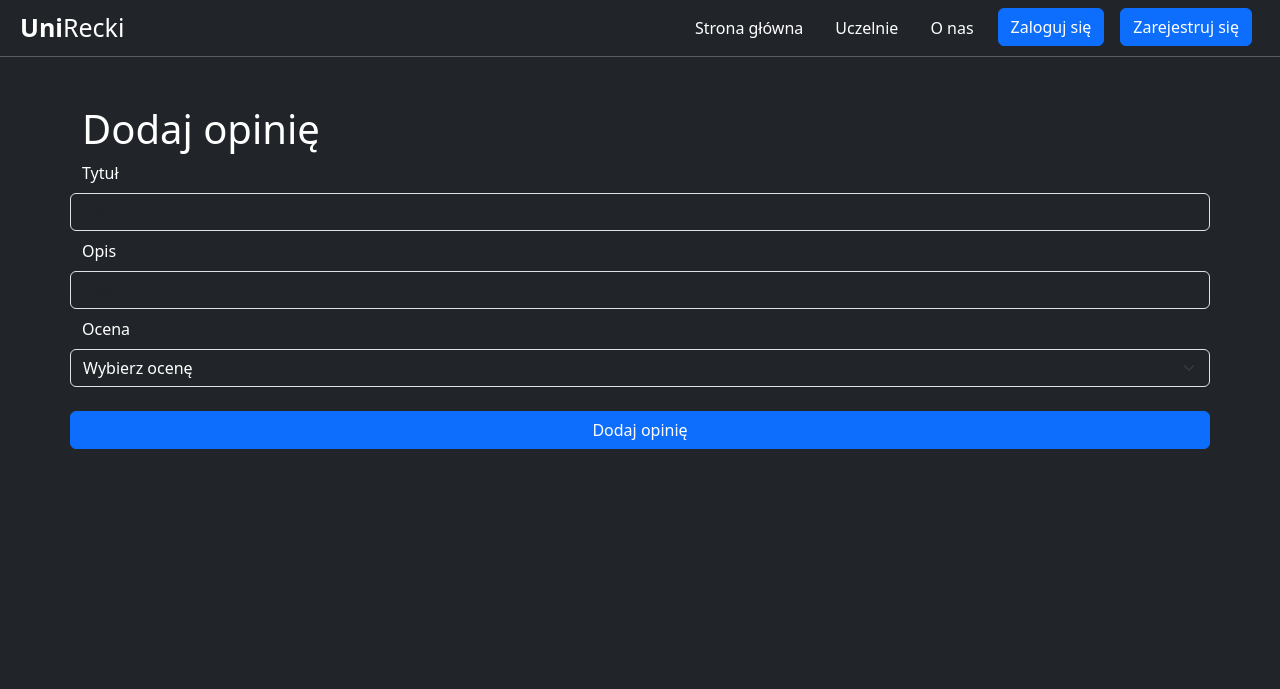
After one commit to MateuszGrabarczyk/UniRecka---University-Reviews-Web-App-in-Django, a Django app: page /university/review/create/2/ in a window 1280 px wide. The commit adds this page. Shown: the top 689 px of the page. Run offline with Django 4.2, Linux system fonts and the light colour scheme.

Commit message:
✨Add review create feature, works well

```diff
--- /dev/null
+++ b/unirecka/universities/templates/universities/review_create.html
@@ -0,0 +1,47 @@
+{% extends "base.html" %}
+{% block title %}
+    Dodaj opinię
+{% endblock title %}
+{% block content %}
+    <div class="container mt-5">
+        <h1>Dodaj opinię</h1>
+        <form method="post">
+            {% csrf_token %}
+            <div class="row mt-2">
+                <label for="id_title" class="form-label">Tytuł</label>
+                <input type="text"
+                       id="id_title"
+                       name="title"
+                       class="form-control text-bg-dark"
+                       placeholder="Tytuł"
+                       required />
+            </div>
+            <div class="row mt-2">
+                <label for="id_description" class="form-label">Opis</label>
+                <input type="text"
+                       id="id_description"
+                       name="description"
+                       class="form-control text-bg-dark"
+                       placeholder="Tytuł"
+                       required />
+            </div>
+            <div class="row mt-2">
+                <label for="id_rating" class="form-label">Ocena</label>
+                <select class="form-select text-bg-dark"
+                        aria-label="Wybierz ocenę"
+                        name="rating"
+                        required>
+                    <option selected value="">Wybierz ocenę</option>
+                    <option value="1">1</option>
+                    <option value="2">2</option>
+                    <option value="3">3</option>
+                    <option value="4">4</option>
+                    <option value="5">5</option>
+                </select>
+            </div>
+            <div class="row mt-4 d-flex justify-content-center align-items-center">
+                <input class="btn btn-primary" type="submit" value="Dodaj opinię">
+            </div>
+        </form>
+    </div>
+{% endblock content %}
--- a/unirecka/universities/templates/universities/university_detail.html
+++ b/unirecka/universities/templates/universities/university_detail.html
@@ -11,6 +11,8 @@
         <h1 class="mb-3">{{ university.name }}</h1>
         <h3 class="mb-3">Lokalizacja: {{ university.city }}, {{ university.voivodeship | capfirst }}</h3>
         <a href="{{ university.link }}" class="btn btn-primary">Przejdź do strony uczelni</a>
+        <a href="{% url 'review_create' university.pk %}"
+           class="btn btn-primary">Dodaj opinię</a>
         <h3 class="mb-3">Jesteś ciekawy, jaką opinię mają studenci i absolwenci na temat tej uczelni? Zerknij niżej!</h3>
         {% for review in university.review_set.all %}
             <div class="card bg-dark">
--- a/unirecka/universities/urls.py
+++ b/unirecka/universities/urls.py
@@ -4,4 +4,5 @@ from . import views
 urlpatterns = [
     path('', views.university_list, name='university_list'),
     path('<int:pk>/', views.UniversityDetailView.as_view(), name='university_detail'),
+    path('review/create/<int:university_id>/', views.ReviewCreateView.as_view(), name='review_create'),
 ]
--- a/unirecka/universities/views.py
+++ b/unirecka/universities/views.py
@@ -1,6 +1,7 @@
-from django.shortcuts import render
-from django.views.generic import DetailView
-from .models import University
+from django.shortcuts import render, get_object_or_404
+from django.urls import reverse_lazy
+from django.views.generic import DetailView, CreateView
+from .models import Review, University
 
 def university_list(request):
     name = request.GET.get('name', '')
@@ -29,3 +30,15 @@ class UniversityDetailView(DetailView):
     model = University
     template_name = 'universities/university_detail.html'  # Replace with your desired template name
     context_object_name = 'university'
+
+class ReviewCreateView(CreateView):
+    model = Review
+    template_name = 'universities/review_create.html'
+    fields = ['title', 'description', 'rating']
+    success_url = reverse_lazy('university_list')
+
+    def form_valid(self, form):
+        university = get_object_or_404(University, id=self.kwargs['university_id'])
+        form.instance.university = university
+        form.instance.user = self.request.user
+        return super().form_valid(form)
```
Also changed, not shown: unirecka/db.sqlite3.
